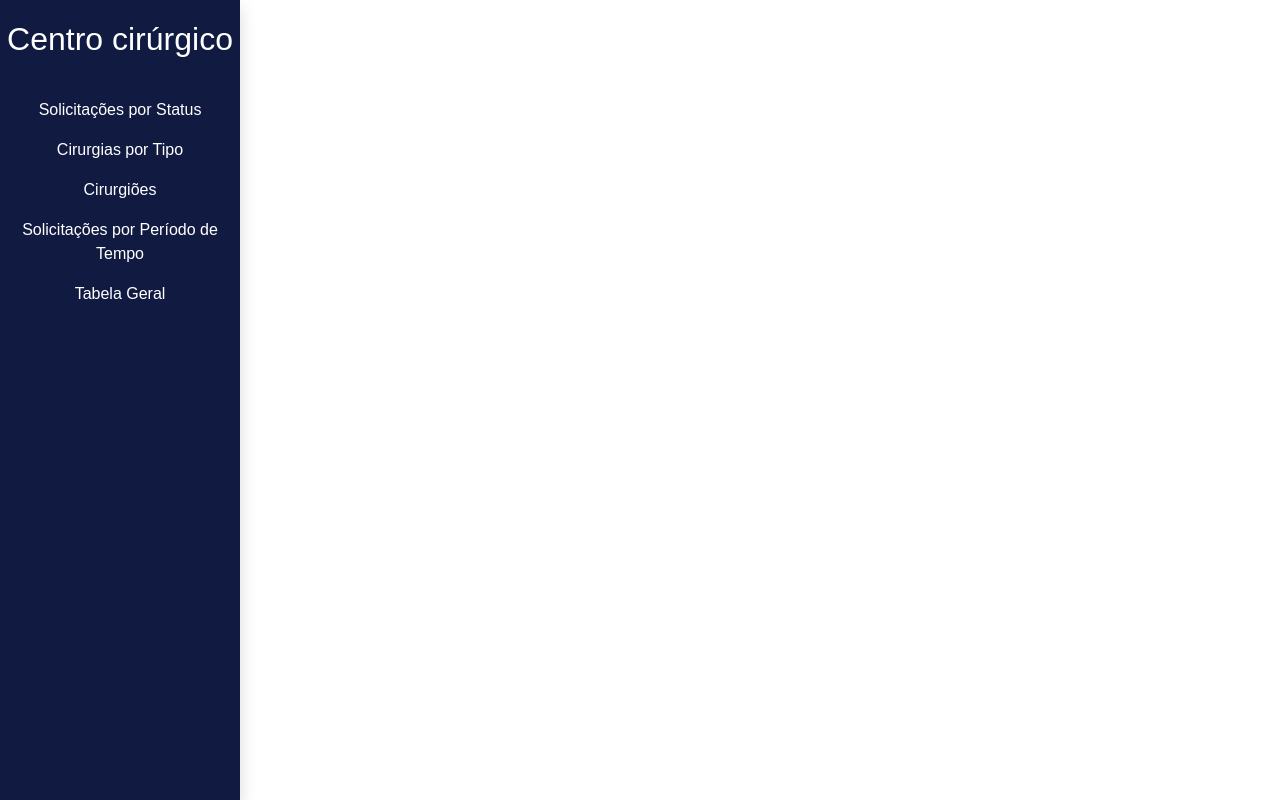
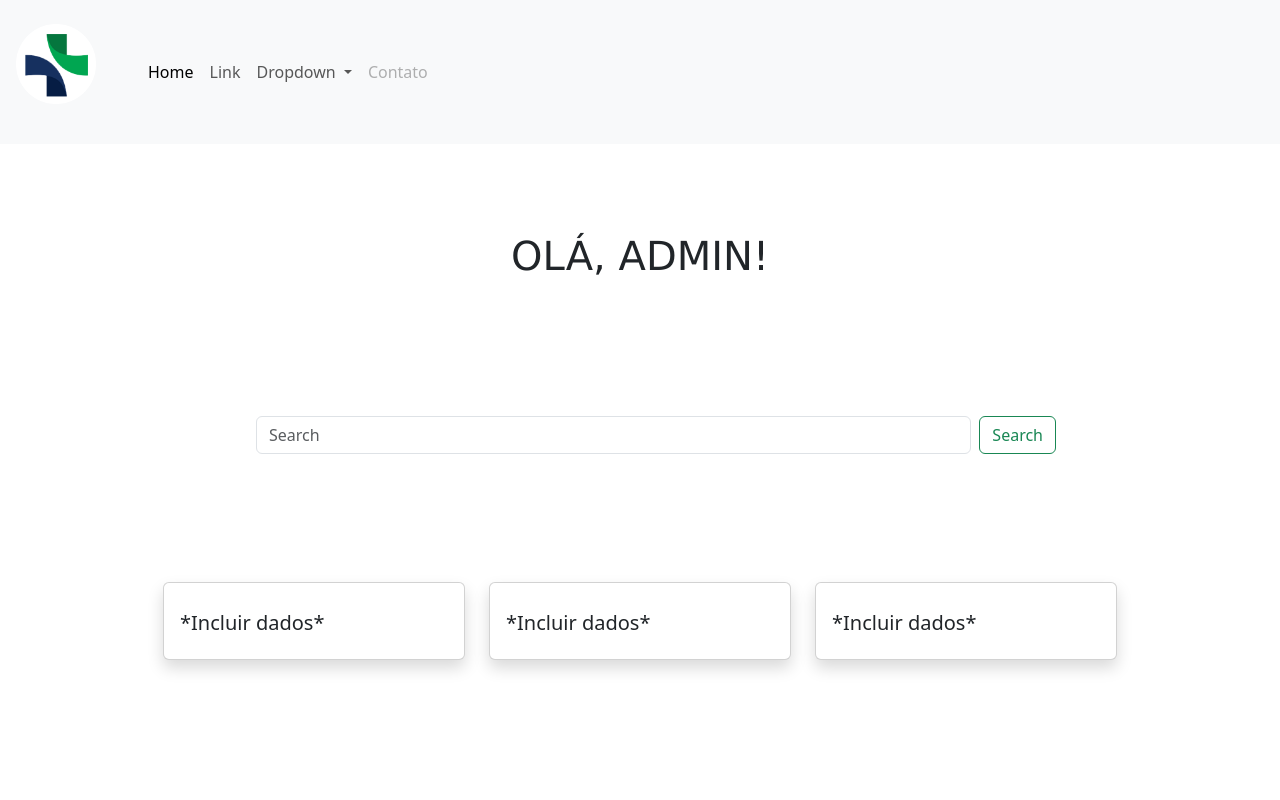
Before and after one commit to vitpinheiro/centrocirurgico, a PHP site: page / in a window 1280 px wide. Run offline with PHP 8.4, Linux system fonts and the light colour scheme; data that the repository does not hold is empty.

Commit message:
Começo do index

```diff
--- a/index.php
+++ b/index.php
@@ -8,26 +8,6 @@ $puxardados = new PuxarDados;
 $mostrarbanco = $puxardados->pegarregistro();
 
 
-// Extraia as informações do banco de dados para uso no gráfico
-$labels = array_column($mostrarbanco, 'plano_saude');
-$datajan = array_column($mostrarbanco, 'quantidade_jan');
-$datafev = array_column($mostrarbanco, 'quantidade_fev');
-$datamar = array_column($mostrarbanco, 'quantidade_mar');
-// $data = array_column($mostrarbanco, 'plano_saude');
-// Converta os dados para JSON para uso no JavaScript
-$labels_json = json_encode($labels);
-$datajan_json = json_encode($datajan);
-$datafev_json = json_encode($datafev);
-$datamar_json = json_encode($datamar);
-// $data_json = json_encode($data);
-// echo ($mostrarbanco);
-
-// // Juntando os arrays
-// $arrayjunto = array_merge($nomeconvenio, $quant);
-// $nova_linha = [3, 5, 4, 6, 8, 9, 10, 12];
-// $nova_barra = [3, 5, 4, 6, 8, 9, 10, 12];
-// $nova_barra2 = [4, 6, 5, 7, 9, 11, 13,14];
-// $nova_linha2 = [6, 8, 6, 8, 9, 12, 14,15];
 ?>
 <!DOCTYPE html>
 <html lang="pt-br">
@@ -41,221 +21,152 @@ $datamar_json = json_encode($datamar);
 
 <style>
 
-h4{
-  color: grey ;
-  font-family: Arial, Helvetica, sans-serif;
+*{
+  margin: 0em;
 }
 
-h5{
-  text-align: right;
-  color: grey;
+.logo img{
+ width: 5em;
+ margin: 1em;
+}
+
+.d-flex{
+  width: 50em;
+  margin: 8em;
+  text-align: center;
+}
+
+.pesquisar{
+  margin: 8em;
+
 }
 
 h1{
+  padding: 0.2em;
   text-align: center;
-  font-family: 'Lucida Sans', 'Lucida Sans Regular', 'Lucida Grande', 'Lucida Sans Unicode', Geneva, Verdana, sans-serif;
-}
-
-h2 a{
-  text-decoration: none;
-  color: white;
-}
-
-
-.charts {
-width: 50px;
-height: 50px;
-background-color: white;
-}
-
-#myChart{
-width: 10em;
-height: 90em;
-
-}
-#navbarNav{
-justify-content: right;
-
-}
-
-
-/*  */
-    body {
-  margin: 0;
-  font-family: Arial, sans-serif;
-
-}
-
-footer{
-  padding: 2em;
-}
-
-.sidebar {
-  height: 100%;
-  width: 240px;
-  position: fixed;
-  top: 0;
-  left: 0;
-  background-color: #111B42;
-  padding-top: 20px;
-}
-
-.sidebar h2 {
-  color: white;
-  text-align: center;
-
-
-}
-
-.sidebar ul {
-  list-style-type: none;
-  padding: 0;
-}
-
-.sidebar ul li {
-  padding: 8px;
-  text-align: center;
- }
-
-.sidebar ul li a {
-  color: white;
-  text-decoration: none;
-
-}
-
-.sidebar ul li a:hover {
-  background-color: #555;
-}
-
-.content {
-  margin-left: 250px;
-  padding: 20px;
-  height: 20em;
-} */
-/*  */
-.line {
-  width: 25px;
-  height: 3px;
-  background-color: black;
-  margin: 5px 0;
-}
-/* Ajustes gerais */
-body, html {
-  margin: 0;
-  padding: 0;
-  font-family: Arial, sans-serif;
-}
-
-.wrapper {
-  display: flex;
-}
-
-/* Estilos do sidebar */
-.sidebar {
-  width: 240px;
-  background-color: #111B42;
-  padding-top: 20px;
-  transition: transform 0.3s ease;
-  z-index: 2; /* Para garantir que o sidebar esteja acima do conteúdo */
-}
-
-/* Estilos do conteúdo principal */
-.content {
-  /* flex-grow: 1; /* O conteúdo principal ocupará o espaço restante */
-  /* padding: 20px;
-  height: 100vh; Ocupa a altura total da tela */
-  /* overflow-y: auto; Adiciona rolagem vertical se o conteúdo ultrapassar a altura da tela */ */
-}
-
-/* Estilos para o menu de hambúrguer */
-.hamburger-menu {
-  display: none;
-  cursor: pointer;
-  position: absolute;
-  top: 20px;
-  right: 20px;
-  z-index: 3; /* Para garantir que o menu de hambúrguer esteja acima do conteúdo */
+  font-family: Verdana, Geneva, Tahoma, sans-serif;
+  margin-top: 2em; /* Reduza a margem superior do h1 */
 }
 
 
 
-/* Estilos para telas menores */
-@media only screen and (max-width: 768px) {
-  .sidebar {
-    transform: translateX(-100%);
-    position: fixed; /* Corrigir posição do sidebar em telas menores */
-    top: 0;
-    bottom: 0;
-    left: 0;
-  }
-
-  .content {
-    margin-left: 0; /* Remove a margem do conteúdo principal quando o sidebar estiver oculto */
-  }
-
-  .hamburger-menu {
-    display: block;
-  }
-}
-
 </style>
-
 
 </head>
 <body>
 <header>
 
+<nav class="navbar navbar-expand-lg bg-body-tertiary">
+<figure class="logo"><img src="img/Logobordab.png" alt=""></figure>
+  <div class="container-fluid">
+    <a class="navbar-brand" href="#"></a>
+    <button class="navbar-toggler" type="button" data-bs-toggle="collapse" data-bs-target="#navbarSupportedContent" aria-controls="navbarSupportedContent" aria-expanded="false" aria-label="Toggle navigation">
+      <span class="navbar-toggler-icon"></span>
+    </button>
+    <div class="collapse navbar-collapse" id="navbarSupportedContent">
+      <ul class="navbar-nav me-auto mb-2 mb-lg-0">
+        <li class="nav-item">
+          <a class="nav-link active" aria-current="page" href="#">Home</a>
+        </li>
+        <li class="nav-item">
+          <a class="nav-link" href="#">Link</a>
+        </li>
+        <li class="nav-item dropdown">
+          <a class="nav-link dropdown-toggle" href="#" role="button" data-bs-toggle="dropdown" aria-expanded="false">
+            Dropdown
+          </a>
+          <ul class="dropdown-menu">
+            <li><a class="dropdown-item" href="#">Action</a></li>
+            <li><a class="dropdown-item" href="#">Another action</a></li>
+            <li><hr class="dropdown-divider"></li>
+            <li><a class="dropdown-item" href="#">Something else here</a></li>
+          </ul>
+        </li>
+        <li class="nav-item">
+          <a class="nav-link disabled" aria-disabled="true">Contato</a>
+        </li>
+      </ul>
 
 
-<!-- <div class="sidebar shadow">
-    <h2>Centro cirúrgico</h2><br>
-    <ul>
-    <div class="nav-item">
-      <li><a href="#">Solicitações por Status</a></li>
-      <li><a href="#"> Cirurgias por Tipo</a></li>
-      <li><a href="#">Cirurgiões</a></li>
-      <li><a href="#">Solicitações por Periodo de Tempo</a></li>
-      <li><a href="tabelageral.php">Tabela Geral</a></li>
-    </ul>
-</div>
-  </div>  -->
-  <!--  -->
-  <div class="wrapper"></div>
-  <div class="sidebar shadow">
-    <h2><a href="index.php">Centro cirúrgico</a></h2><br>
-    <ul class="menu">
-        <li><a href="solicitacaoporstatus.php">Solicitações por Status</a></li>
-        <li><a href="#">Cirurgias por Tipo</a></li>
-        <li><a href="#">Cirurgiões</a></li>
-        <li><a href="#">Solicitações por Período de Tempo</a></li>
-        <li><a href="tabelageral.php">Tabela Geral</a></li>
-    </ul>
-    <div class="hamburger-menu">
-        <div class="line"></div>
-        <div class="line"></div>
-        <div class="line"></div>
     </div>
-</div>
-  <!--  -->
+  </div>
+</nav>
+
+<h1>OLÁ, ADMIN!</h1>
+
+</header>
+
+<main>
 
 
-<br>
-<br>
+<div class="pesquisar ">
+<form class="d-flex " role="search">
+   <input class="form-control me-2" type="search" placeholder="Search" aria-label="Search">
+   <button class="btn btn-outline-success" type="submit">Search</button>
+</form>
+</div>
+
+
+
+<div class="row justify-content-center">
+    <div class="col-xl-3 col-md-6 mb-4">
+                            <div class="card border-left-success shadow h-100 py-2">
+                                <div class="card-body">
+                                    <div class="row no-gutters align-items-center">
+                                        <div class="col mr-2">
+                                            <div class="text-xs font-weight-bold text-success text-uppercase mb-1">
+                                            </div>
+                                            <div class="h5 mb-0 font-weight-bold text-gray-800">*Incluir dados*</div>
+                                        </div>
+                                        <div class="col-auto">
+                                            <i class="fas fa-calendar fa-2x text-gray-300"></i>
+                                        </div>
+                                    </div>
+                                </div>
+                            </div>
+                        </div>
+
+                        <div class="col-xl-3 col-md-6 mb-4">
+                            <div class="card border-left-warning shadow h-100 py-2">
+                                <div class="card-body">
+                                    <div class="row no-gutters align-items-center">
+                                        <div class="col mr-2">
+                                            <div class="text-xs font-weight-bold text-warning text-uppercase mb-1">
+                                              </div>
+                                            <div class="h5 mb-0 font-weight-bold text-gray-800">*Incluir dados*</div>
+                                        </div>
+                                        <div class="col-auto">
+                                            <i class="fas fa-dollar-sign fa-2x text-gray-300"></i>
+                                        </div>
+                                    </div>
+                                </div>
+                            </div>
+                        </div>
+                        <div class="col-xl-3 col-md-6 mb-4">
+                            <div class="card border-left-danger shadow h-100 py-2">
+                                <div class="card-body">
+                                    <div class="row no-gutters align-items-center">
+                                        <div class="col mr-2">
+                                            <div class="text-xs font-weight-bold text-danger text-uppercase mb-1">
+                                            </div>
+                                            <div class="h5 mb-0 font-weight-bold text-gray-800">*Incluir dados*</div>
+                                        </div>
+                                        <div class="col-auto">
+                                            <i class="fas fa-comments fa-2x text-gray-300"></i>
+                                        </div>
+                                    </div>
+                                </div>
+                            </div>
+                        </div>
+                    </div>
+
+
+
 </main>
 
-<footer>
-  <p></p>
-</footer>
-<script>
-    document.addEventListener('DOMContentLoaded', function () {
-        const hamburger = document.querySelector('.hamburger-menu');
-        const sidebar = document.querySelector('.sidebar');
 
-        hamburger.addEventListener('click', function () {
-            sidebar.classList.toggle('active');
-        });
-    });
-</script>
+
+
 
 </body>
 <script src="https://cdn.jsdelivr.net/npm/bootstrap@5.3.3/dist/js/bootstrap.bundle.min.js" integrity="sha384-YvpcrYf0tY3lHB60NNkmXc5s9fDVZLESaAA55NDzOxhy9GkcIdslK1eN7N6jIeHz" crossorigin="anonymous"></script>
```
Also changed, not shown: img/Logobordab.png (added).
